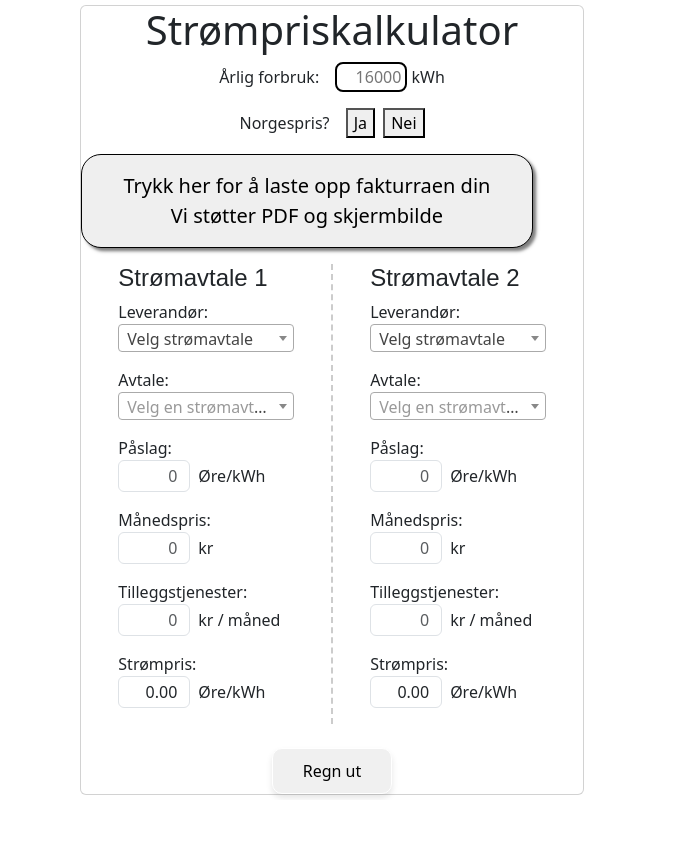
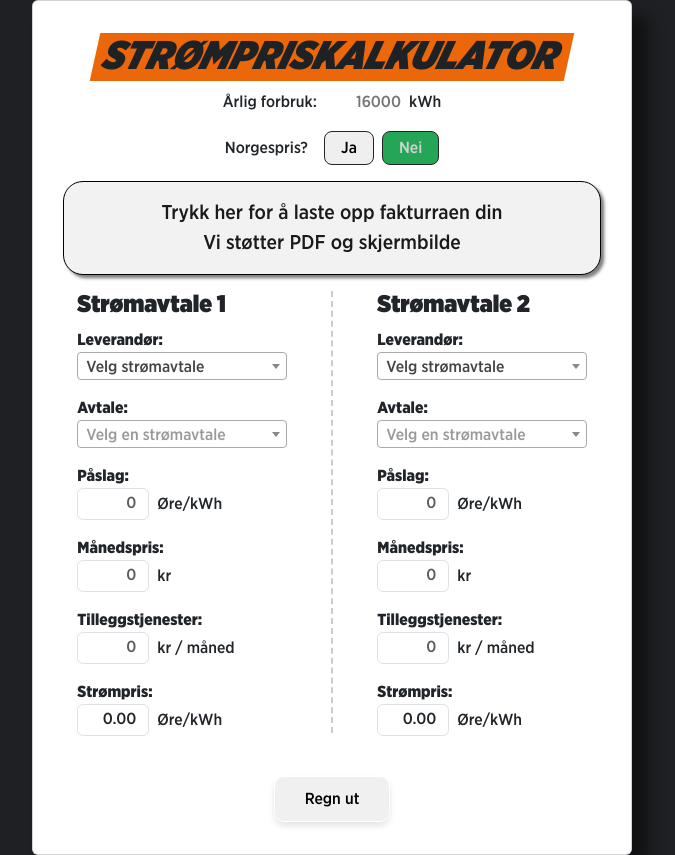
Before and after one commit to chrishag1/strom.powersuite.no, a Flask app: template templates/index.html in a window 1280 px wide. Shown: the whole page, without its empty margins (308-983 px from the left). Before the commit the page ends 798 px from the top, so only its background shows below. Run offline with Flask 3, Linux system fonts and the light colour scheme; the template is opened without the code that fills it, so the values that code supplies are empty; some libraries are stand-ins or nearby versions.

Commit message:
lagt til fonter, endret farger og fjernet gammelt design

```diff
--- a/static/index.css
+++ b/static/index.css
@@ -1,13 +1,75 @@
-.orange-bakgrunn{
-    background-color: #FF6600;
+:root{
+    --bakgrunn-farge: hsl(225, 6%, 13%);
+    --bakgrunn-primær: hsl(0, 0%, 100%);
+    --bakgrunn-sekundær: hsl(0, 0%, 95%);
+    --bakgrunn-tritær: hsl(0, 0%, 90%);
+
+    --power-orage: hsl(25, 93%, 48%);
+
+    --text-primær: hsl(0 0% 0%);
+    --text-sekundær: hsl(0 0% 10%);
+    --text-tritær: hsl(0 0% 15%);
+
+    --tittel-høyde: 44px;
+
+    --skygge-s:
+            inset
+            0 1px 2px #ffffff30,
+            0 1px 2px #00000030,
+            0 2px 4px #00000015;
+
+    --skygge-m:
+            inset
+            0 1px 2px #ffffff50,
+            0 2px 4px #00000030,
+            0 4px 8px #00000015;
 }
+
+@font-face {
+    font-family: 'Gotham Narrow Ultra';
+    src: url('fonter/GothamNarrow-Ultra.woff2') format('woff2'),
+        url('fonter/GothamNarrow-Ultra.woff') format('woff');
+    font-weight: normal;
+    font-style: normal;
+    font-display: swap;
+}
+
+@font-face {
+    font-family: 'Gotham Narrow';
+    src: url('fonter/GothamNarrow-Medium.woff2') format('woff2'),
+        url('fonter/GothamNarrow-Medium.woff') format('woff');
+    font-weight: 500;
+    font-style: normal;
+    font-display: swap;
+}
+
+@font-face {
+    font-family: 'Gotham Narrow';
+    src: url('fonter/GothamNarrow-Black.woff2') format('woff2'),
+        url('fonter/GothamNarrow-Black.woff') format('woff');
+    font-weight: 900;
+    font-style: normal;
+    font-display: swap;
+}
+
+@font-face {
+    font-family: 'Gotham Narrow Ultra';
+    src: url('fonter/GothamNarrow-UltraItalic.woff2') format('woff2'),
+        url('fonter/GothamNarrow-UltraItalic.woff') format('woff');
+    font-weight: normal;
+    font-style: italic;
+    font-display: swap;
+}
+
 
 body {
     min-height: 100vh;
     margin: 0;
+    background-color: var(--bakgrunn-farge) !important;
     display: flex;
     align-items: center;
     justify-content: center;
+    color: var(--text-sekundær) !important;
 }
 
 input::-webkit-outer-spin-button,
@@ -21,35 +83,44 @@
   -moz-appearance: textfield;
 }
 
-.main-card {
-    background-color: white;
-    border-radius: 1rem;
-    box-shadow: 1rem 1rem 1rem rgba(0, 0, 0, 0.5);
-    padding: 2rem;
-    width: 90%;
-    max-width: 800px;
-    border-color: black;
-    border-style: solid;
-    border-width: 2px;
-    overflow: auto;
+
+.swosh_container{
+    width: 100%;
+    display: flex;
+    align-items: center;
+    justify-content: center;
 }
 
-.embed-card {
-    background-color: white;
-    padding: 1rem;
-    border-radius: 1rem;
-    width: 95%;
-    min-width: 300px;
-    max-width: 800px;
-    border-color: #FF6600;
-    border-style: solid;
-    border-width: 2px;
-    overflow: hidden;
+.orange_swosh{
+    --padding: 4px;
+    --skew-offset: calc(var(--tittel-høyde) / 2 * tan(12.37deg));
+
+    padding-left: calc(var(--skew-offset) + var(--padding));
+    padding-right: 10px;
+
+    transform: skew(-12.37deg);
+    font-family: "Gotham Narrow Ultra", sans-serif;
+    font-style: italic;
+    color: #1E2224;
+    text-transform: uppercase;
+    background-color: var(--power-orage) !important;
+}
+
+/* Norgespris */
+.norgespris-knapp{
+    border: 1px solid var(--text-tritær);
+    padding: 4px 16px;
+    border-radius: 8px;
+}
+
+.aktivert{
+    background-color: #24a656;
+    color: lightgray;
 }
 
 
-.test_card {
-    background-color: white;
+.card {
+    background-color: var(--bakgrunn-tritær);
     border-radius: 1rem;
     box-shadow: 1rem 1rem 1rem rgba(0, 0, 0, 0.5);
     padding-top: 2rem;
@@ -60,16 +131,9 @@
     border-style: solid;
     border-width: 2px;
     overflow: auto;
+
+    font-family: "Gotham Narrow", sans-serif;
 }
-
-.calculate-btn{
-    background-color: #c8c8c8;
-    border: 2px solid black;
-    border-radius: 12px;
-    box-shadow: 0.5rem 0.5rem 0.5rem rgba(0,0,0,0.4);
-    padding: 0.5rem 1.5rem;
-}
-
 
 .avtale_vindu{
     display: flex;
@@ -81,11 +145,15 @@
     width: 35%;
 }
 
+.avtale_del label{
+    font-weight: bold;
+}
+
 /* Strømavtale */
 .kwh-input{
     width: 72px;
     border-radius: 8px;
-    border: 2px solid black;
+    border: 0;
     text-align: end;
     padding-right: 4px;
 }
@@ -105,7 +173,7 @@
 .dashed_strek{
     border: none;
     border-right: 2px dashed #ccc;
-    height: 100%;
+    height: 96%;
     width: 2px
 }
 
@@ -122,8 +190,8 @@
     display: block;
 }
 
-.resultat{
-    font-size: 15px;
+.resultat_priser{
+    font-family: "Gotham Narrow", sans-serif;
 }
 
 .regn_ut_knapp{
@@ -134,13 +202,29 @@
     padding: 10px 30px;
 }
 
+.tilbakestill_knapp{
+    background-color: #ff3927;
+    border: 1px solid white;
+    border-radius: 10px;
+    box-shadow: 0 4px 6px rgba(0,0,0,0.1);
+    padding: 10px 30px;
+}
+
 
 /* AI */
+.ai_input_felt{
+    width: 100%;
+    display: flex;
+    justify-content: center;
+    align-items: center;
+}
+
 
 .ai_kort{
     width: 100%;
     border: 1px solid black;
     border-radius: 5px;
     font-size: 20px;
-
+    background-color: var(--bakgrunn-sekundær);
+    color: var(--text-sekundær)
 }
```
